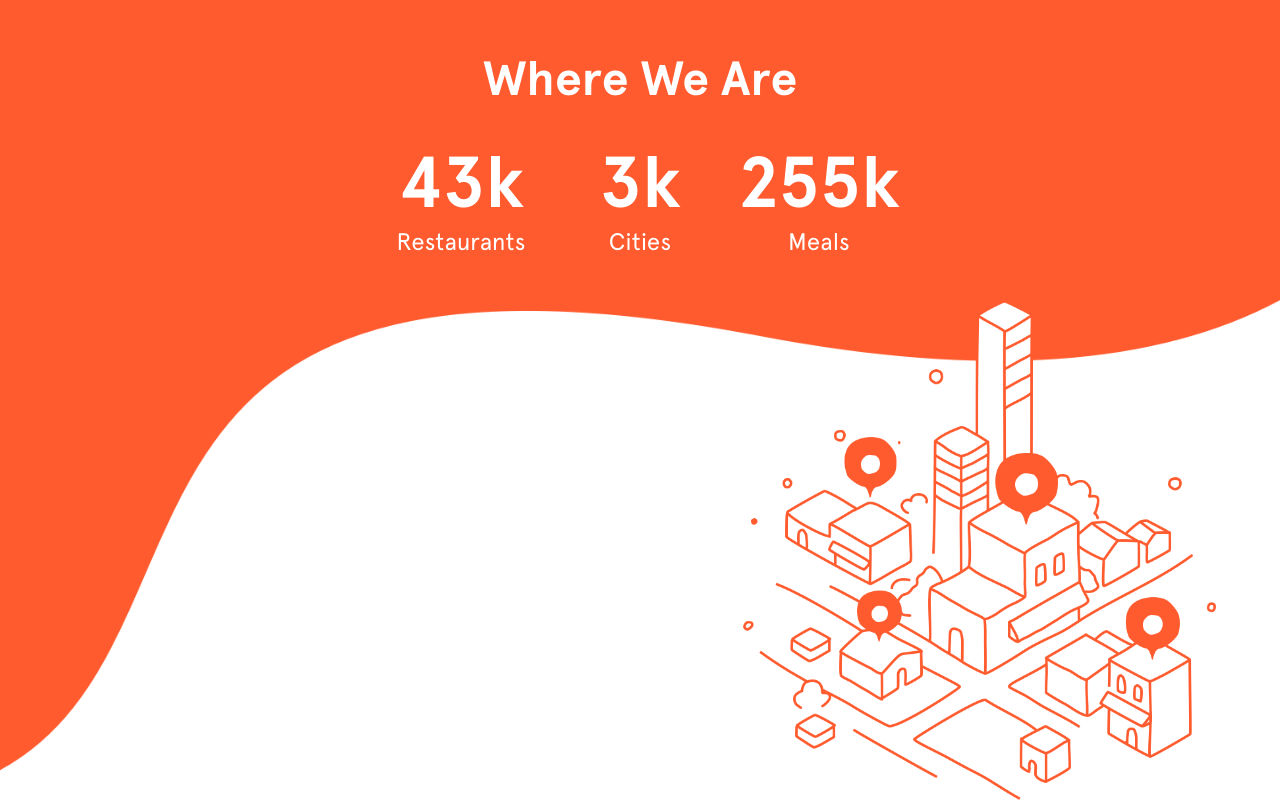
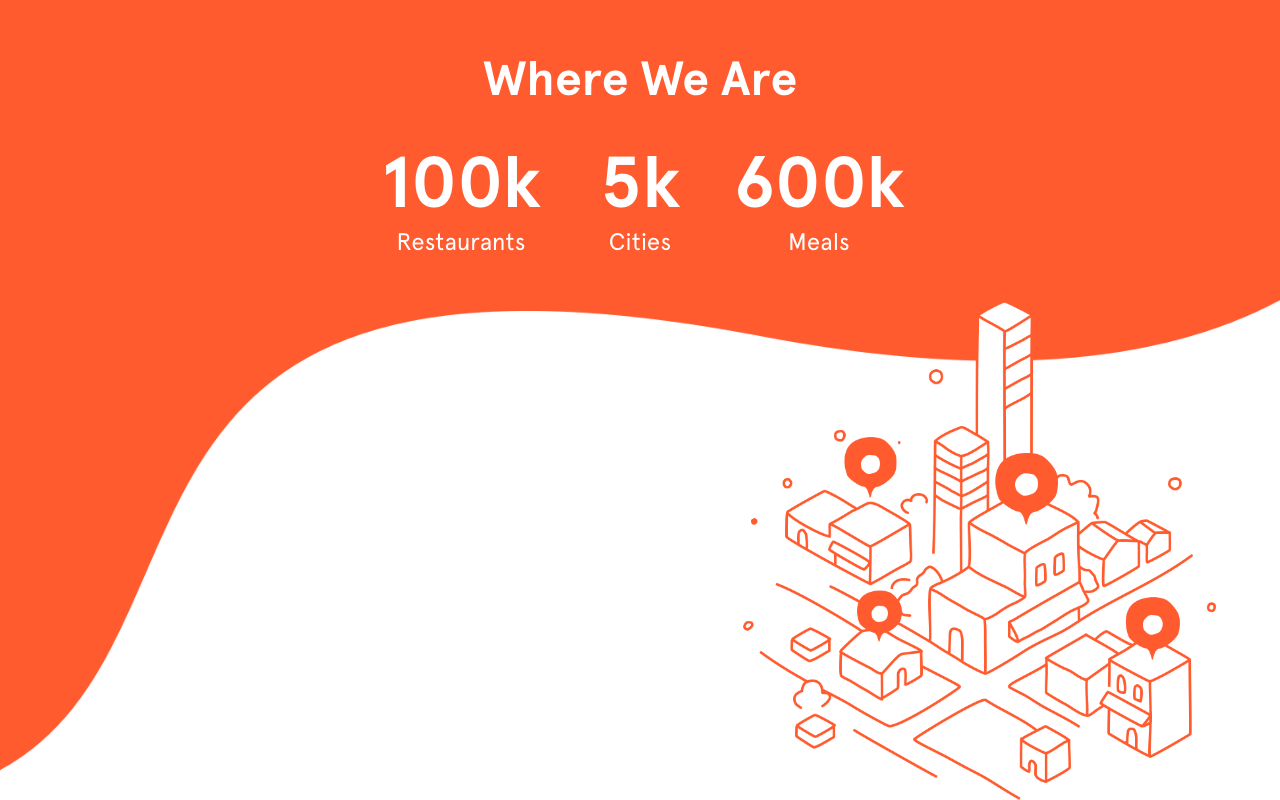
Before and after one commit to jolortiz/eatup_marketing_website, a plain HTML site: page index.html in a window 1280 px wide. Shown: the part 2257-3057 px from the top of the page. Drawn offline with nearby package versions, Linux system fonts and the light colour scheme.

Commit message:
number bug fix

```diff
--- a/index.html
+++ b/index.html
@@ -13,10 +13,10 @@
         <meta name="msapplication-TileColor" content="#da532c">
         <meta name="theme-color" content="#ffffff">
 		<!-- jquery --><script src="https://ajax.googleapis.com/ajax/libs/jquery/3.3.1/jquery.min.js"></script>
-  		<!-- bootstrap --><script src="https://maxcdn.bootstrapcdn.com/bootstrap/3.4.0/js/bootstrap.min.js"></script>
+  		<!-- bootstrap js --><script src="https://maxcdn.bootstrapcdn.com/bootstrap/3.4.0/js/bootstrap.min.js"></script>
 		<!-- popper --><script src="https://cdnjs.cloudflare.com/ajax/libs/popper.js/1.14.3/umd/popper.min.js" integrity="sha384-ZMP7rVo3mIykV+2+9J3UJ46jBk0WLaUAdn689aCwoqbBJiSnjAK/l8WvCWPIPm49" crossorigin="anonymous"></script>
-		<link rel="stylesheet" href="https://maxcdn.bootstrapcdn.com/bootstrap/3.4.0/css/bootstrap.min.css">
-        <link rel="stylesheet" href="https://cdnjs.cloudflare.com/ajax/libs/animate.css/3.7.0/animate.min.css">
+		<!-- bootstrap css --><link rel="stylesheet" href="https://maxcdn.bootstrapcdn.com/bootstrap/3.4.0/css/bootstrap.min.css">
+        <!-- animate.css --><link rel="stylesheet" href="https://cdnjs.cloudflare.com/ajax/libs/animate.css/3.7.0/animate.min.css">
         <link rel="stylesheet" href="global.css">
         <link rel="stylesheet" href="index.css">
     </head>
--- a/index.js
+++ b/index.js
@@ -37,9 +37,11 @@ function isScrolledIntoView(el) {
 }
 
 function triggerCount() {
+    var numArray = [100, 5, 600];
+    var i = 0;
     $('.count').each(function () {
-    $(this).prop('Counter',0).animate({
-      Counter: $(this).text()
+        $(this).prop('Counter', 0).animate({
+            Counter: numArray[i]
         }, {
             duration: 2000,
             easing: 'swing',
@@ -50,5 +52,6 @@ function triggerCount() {
                 //$(this).text('400,000');
             }
         });
+        i++; // increment the counter
     });
 }
```
Lines whose indentation alone changed are shown as unchanged.
